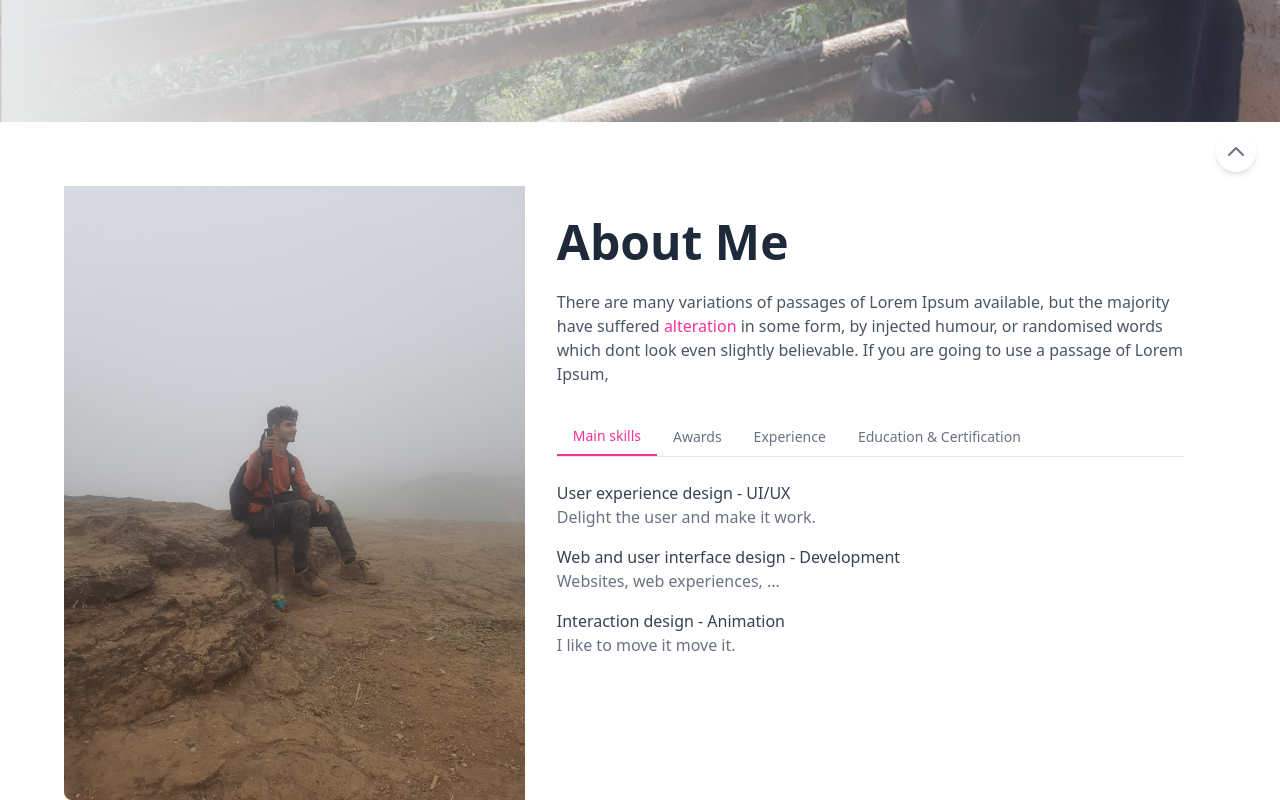
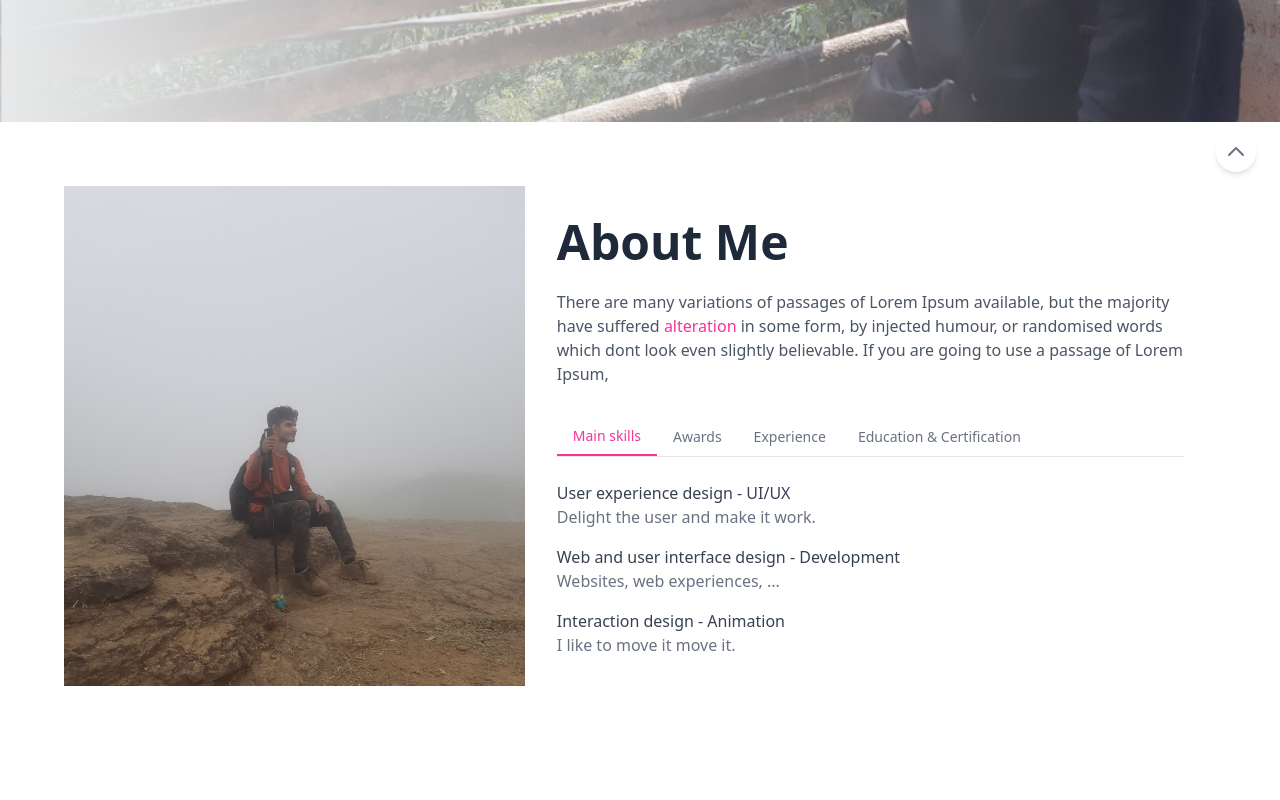
Before and after one commit to adityabhat09/portfolio, a React (Vite) app in the folder vite-project/: page / in a window 1280 px wide. Shown: the part 604-1404 px from the top of the page. After the commit the page ends 1309 px from the top, so only its background shows below. Built offline with nearby package versions, Linux system fonts and the light colour scheme.

Commit message:
Update Aboutme.jsx

```diff
--- a/vite-project/src/pages/components/Aboutme.jsx
+++ b/vite-project/src/pages/components/Aboutme.jsx
@@ -63,13 +63,13 @@
   };
 
   return (
-    <div className="flex flex-col md:flex-row bg-white rounded-lg  overflow-hidden max-w-6xl mx-auto pt-16">
+    <div className="flex flex-col md:flex-row bg-white rounded-lg overflow-hidden max-w-6xl mx-auto pt-16">
       {/* Left side - Image */}
-      <div className="md:w-2/5 relative">
+      <div className="md:w-2/5 relative h-auto">
         <img
           src={aditya2nd}
           alt="Profile"
-          className="w-full h-full object-cover"
+          className="w-full h-[500px] object-cover object-top"
         />
       </div>
 
```
